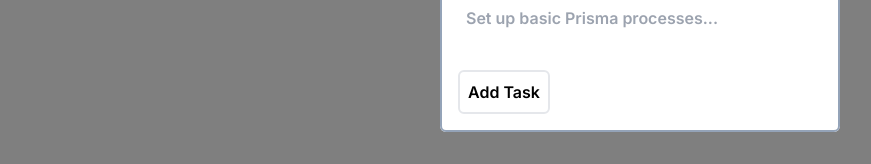
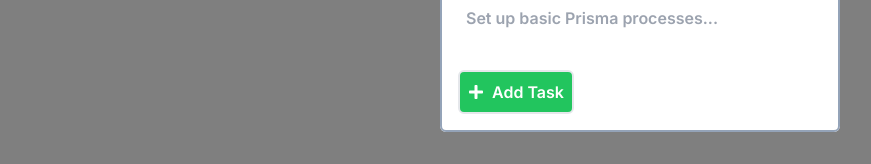
Before and after one commit to wjbetech/zenite, a Next.js app: page / in a window 1280 px wide. Both pictures are taken after a click on the button "Add Task". Shown: the part 448-612 px from the top of the page, without its empty margins (0-871 px from the left). Built offline with nearby package versions, Linux system fonts and the light colour scheme; no server answers.

Commit message:
Fixed sidebar to allow scrolling

```diff
--- a/app/components/Modals/TaskModal.tsx
+++ b/app/components/Modals/TaskModal.tsx
@@ -7,6 +7,7 @@ import axios from "axios";
 // toast
 import toast from "react-hot-toast";
 import { useAuth } from "@clerk/nextjs";
+import { FaPlus } from "react-icons/fa";
 
 // types for our task modal inputs
 interface TaskState {
@@ -100,8 +101,11 @@ export default function TaskModal() {
         />
       </div>
       <div className="submit-button">
-        <button type="submit" className="border-2 p-2 rounded-md">
-          Add Task
+        <button
+          type="submit"
+          className="flex flex-row gap-2 items-center bg-green-500 text-white hover:bg-green-600/90 border-2 p-2 rounded-md"
+        >
+          <FaPlus /> Add Task
         </button>
       </div>
     </form>
--- a/app/components/Sidebar/Sidebar.tsx
+++ b/app/components/Sidebar/Sidebar.tsx
@@ -39,7 +39,7 @@ export default function Sidebar() {
   return (
     // entire sidebar
     <SignedIn>
-      <div className="relative min-w-[15rem] flex flex-col justify-between border-none bg-black/5 p-4">
+      <div className="fixed h-screen min-w-[15rem] flex flex-col justify-between border-none bg-black/5 p-4">
         {/* user section */}
         <Link
           href="/settings"
--- a/app/components/TasksGroup/Tasks.tsx
+++ b/app/components/TasksGroup/Tasks.tsx
@@ -31,7 +31,7 @@ export default function Tasks({ tasks }: TaskProps) {
           <div className="loader" />
         </div>
       ) : (
-        <main className="grid sm:grid-cols-2 lg:grid-cols-3 2xl:grid-cols-4 gap-x-4 gap-y-8 w-full my-4 h-[300px] py-8">
+        <main className="grid sm:grid-cols-1 lg:grid-cols-2 2xl:grid-cols-3 gap-x-4 gap-y-8 w-full my-4 h-[300px] py-8">
           {modalState && <AddTaskModal content={<TaskModal />} />}
           {tasks.map((task: Task) => (
             <SingleTask
--- a/app/layout.tsx
+++ b/app/layout.tsx
@@ -39,7 +39,7 @@ export default async function RootLayout({
           <div className="flex h-full">
             <ContextProvider>
               <Sidebar />
-              <div className="w-full mx-2 p-6">{children}</div>
+              <div className="w-full px-2 ml-[260px] p-6">{children}</div>
             </ContextProvider>
           </div>
         </body>
```
